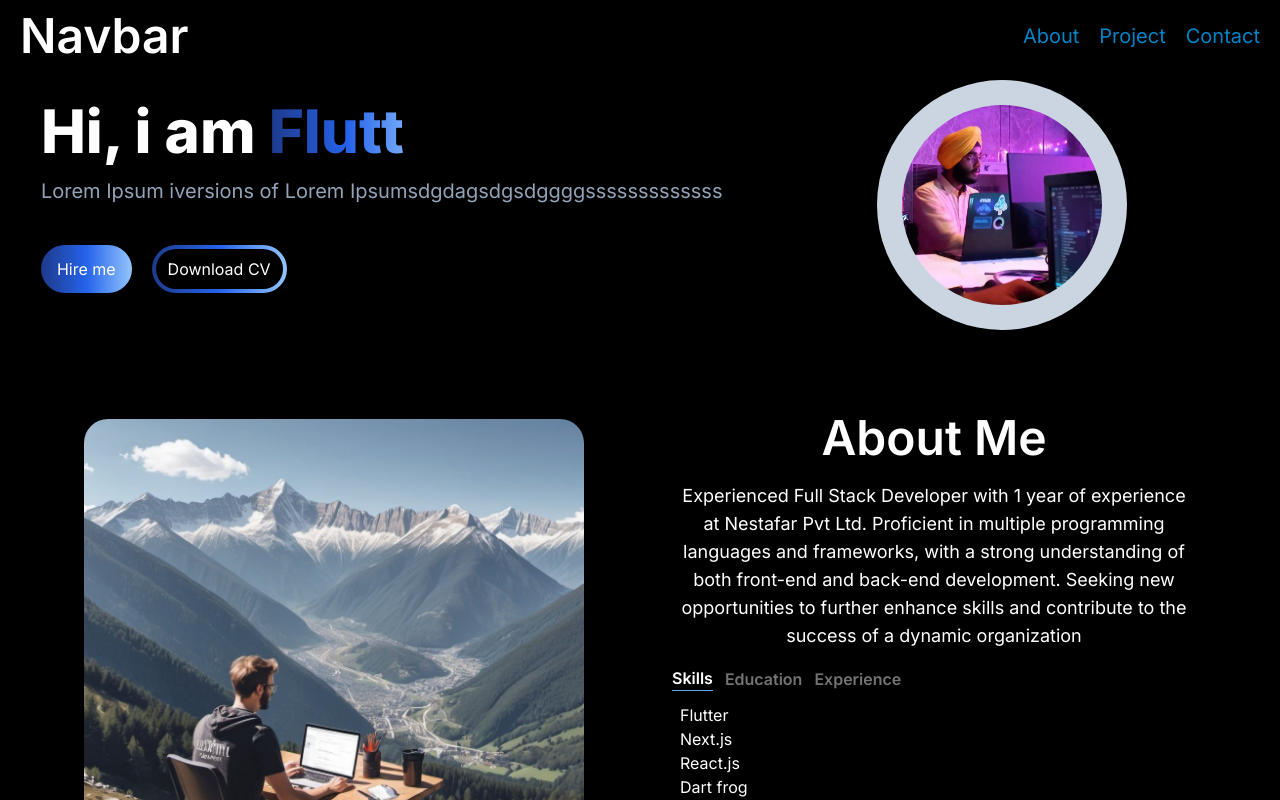
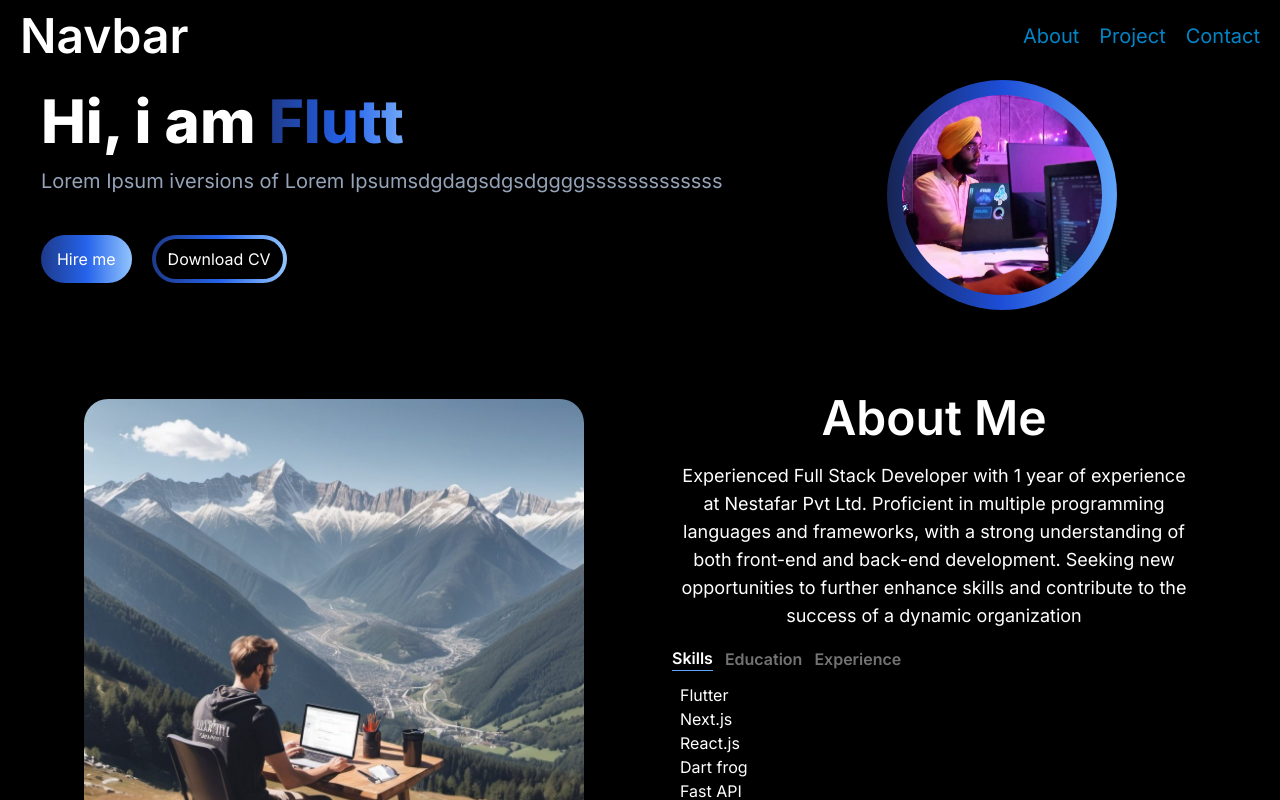
Before and after one commit to anshd258/portfolio-next, a Next.js app: page / in a window 1280 px wide. Shown: the top 800 px of the page. Built offline with nearby package versions, Linux system fonts and the light colour scheme.

Commit message:
added grqadient to image border

```diff
--- a/app/components/heroSection.jsx
+++ b/app/components/heroSection.jsx
@@ -40,7 +40,7 @@ function HeroSection() {
                     </div>
                 </div >
                 <div className='col-span-5 mt-5  lg:mt-0 flex justify-center items-center  sm:place-content-center sm:justify-center'>
-                    <div className='bg-slate-300 w-[250px] h-[250px] rounded-full relative flex justify-center items-center'>
+                    <div className='bg-gradient-to-r from-blue-950 via-blue-700 to-blue-400 w-[230px] h-[230px] rounded-full relative flex justify-center items-center'>
                         <Image src="/images/profile.jpg" alt="profile image" width={200} height={200} className='rounded-full ' />
                     </div>
                 </div>
```
